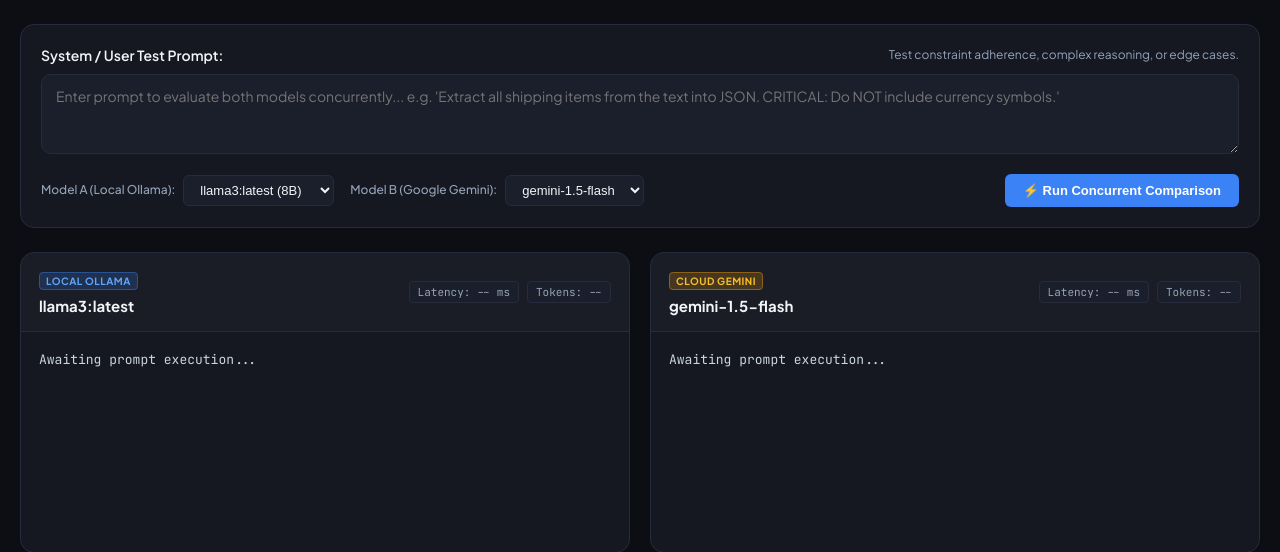
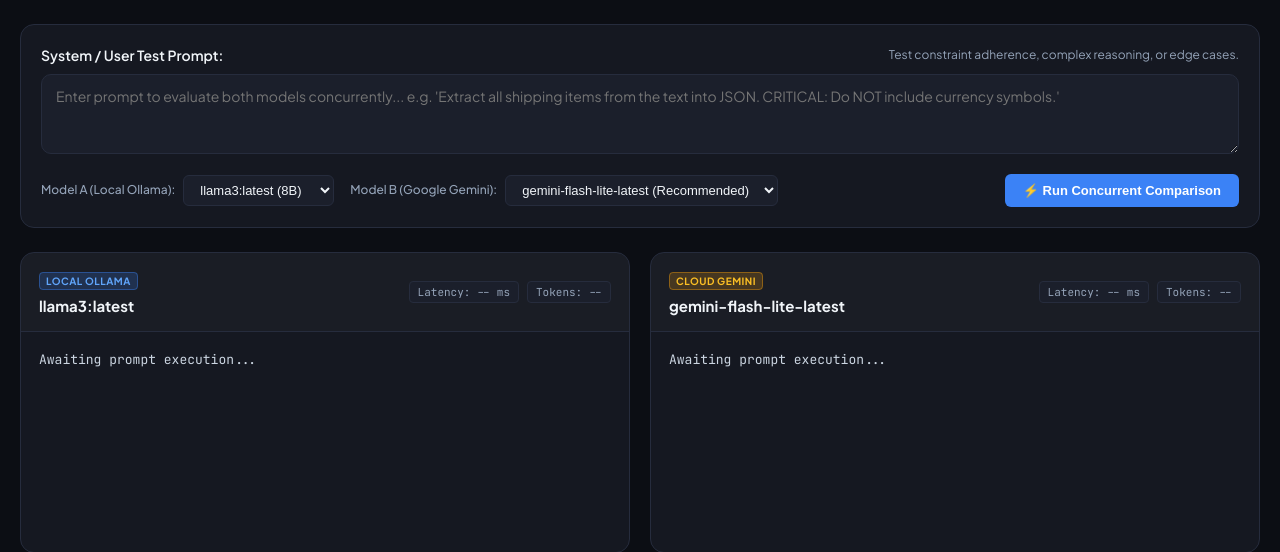
Before and after one commit to mricky/llm-evaluation-playground, a FastAPI app: page / in a window 1280 px wide. Shown: the part 133-685 px from the top of the page. Run offline with FastAPI, Linux system fonts and the light colour scheme.

Commit message:
feat: configure live Gemini Cloud integration with gemini-flash-lite-latest

```diff
--- a/core/engine.py
+++ b/core/engine.py
@@ -70,7 +70,7 @@ async def call_ollama(
 
 async def call_gemini(
     prompt: str,
-    model: str = "gemini-1.5-flash",
+    model: str = "gemini-flash-lite-latest",
     timeout_sec: float = 30.0
 ) -> Dict[str, Any]:
     """Asynchronously calls Google Gemini API or provides fallback mock."""
@@ -147,7 +147,7 @@ async def call_gemini(
 async def run_arena_comparison(
     prompt: str,
     model_a: str = "llama3:latest",
-    model_b: str = "gemini-1.5-flash"
+    model_b: str = "gemini-flash-lite-latest"
 ) -> Dict[str, Any]:
     """Runs Model A and Model B concurrently using asyncio.gather."""
     res_a, res_b = await asyncio.gather(
--- a/templates/index.html
+++ b/templates/index.html
@@ -49,8 +49,8 @@
             <div class="select-field">
               <label>Model B (Google Gemini):</label>
               <select id="model-b-select">
-                <option value="gemini-1.5-flash">gemini-1.5-flash</option>
-                <option value="gemini-1.5-pro">gemini-1.5-pro</option>
+                <option value="gemini-flash-lite-latest">gemini-flash-lite-latest (Recommended)</option>
+                <option value="gemini-flash-latest">gemini-flash-latest</option>
               </select>
             </div>
           </div>
@@ -82,7 +82,7 @@
           <div class="card-header">
             <div>
               <span class="model-badge cloud">CLOUD GEMINI</span>
-              <h3 id="display-model-b-title">gemini-1.5-flash</h3>
+              <h3 id="display-model-b-title">gemini-flash-lite-latest</h3>
             </div>
             <div class="meta-stats">
               <span class="stat-tag" id="stat-latency-b">Latency: -- ms</span>
```
Also changed, not shown: core/__init__.py (line endings or trailing spaces), core/facts_rubric.py (line endings or trailing spaces), core/ground_truth_trainer.py (line endings or trailing spaces), core/storage.py (line endings or trailing spaces), data/benchmarks.json (line endings or trailing spaces), pytest.ini (line endings or trailing spaces), requirements.txt (line endings or trailing spaces), static/css/style.css (line endings or trailing spaces), static/js/app.js (line endings or trailing spaces), tests/__init__.py (line endings or trailing spaces), tests/test_api_endpoints.py (line endings or trailing spaces), 1 other file.
